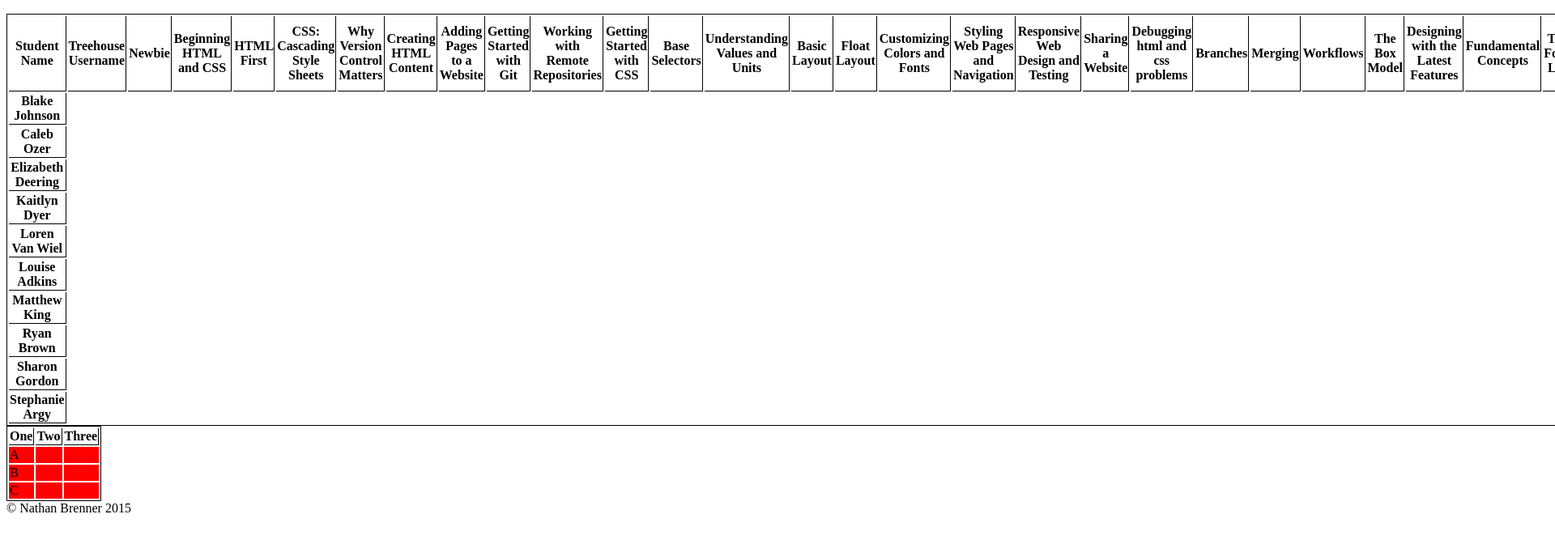
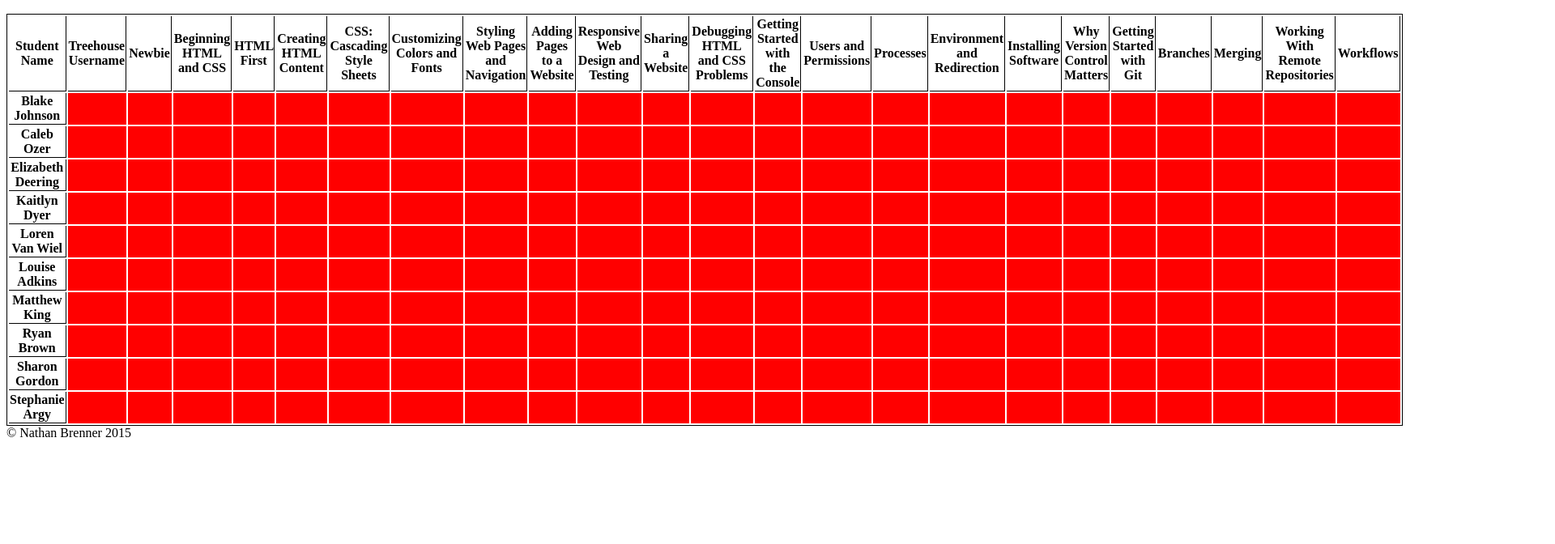
Before and after one commit to nathan-j-brenner/treehouseBadgeList, a plain HTML site: page index.html in a window 1280 px wide. Shown: the part 110-782 px from the top of the page at 81% size, 1920 px wide, since content can reach past the window. Drawn offline with Linux system fonts and the light colour scheme; no server answers.

Commit message:
reorganized script files from one file into separate with specific purposes.  Got the table working.

```diff
--- a/index.html
+++ b/index.html
@@ -15,36 +15,11 @@
 
 		</table>
 	</div>
-	<div>
-<table>
-<tr class="topRow">
-<th>One</td>
-<th class="column">Two</th>
-<th>Three</th>
-</tr>
-<tr>
-<td>A</td>
-<td></td>
-<td></td>
-</tr>
-<tr>
-<td>B</td>
-<td></td>
-<td></td>
-</tr>
-<tr>
-<td>C</td>
-<td></td>
-<td></td>
-</tr>
-</table>
-	</div>
 	<footer>&copy Nathan Brenner 2015</footer>
 </body>
 	<script type="text/javascript" src="scripts/lodash.js"></script>
 	<script type="text/javascript" src="scripts/jquery-2.1.3.js"></script>
 	<script type="text/javascript" src="scripts/studentInfo.js"></script>
-	<!--<script type="text/javascript" src="scripts/main.js"></script>-->
 	<script type="text/javascript" src="scripts/tableGenerator.js"></script>
-	<script type="text/javascript" src="scripts/ajax.js"></script>
+	<script type="text/javascript" src="scripts/multipleStudents.js"></script>
 </html>
--- a/scripts/ajax.js
+++ /dev/null
@@ -1,26 +0,0 @@
-console.log(students[0].name)
-var xhr = new XMLHttpRequest();
-xhr.onreadystatechange = function () {
-	if(xhr.readyState === 4) {
-		var student = JSON.parse(xhr.responseText);
-		// //list Blake's json data
-		// console.log(student);
-		// //display the number of badges blake has completed
-		// console.log(student.badges.length);
-		// // display one badge name
-		// console.log(student.badges[0].name);
-		// // display all of Blake's badges
-		for(var i = 0; i<student.badges.length; i++){
-			console.log(student.badges[i].name);
-			//store student.badges[i].name into students.
-			students[0].badgesCompleted.push(student.badges[i].name);
-		}
-		//display common elements of badges and students badges
-		var intersection = _.intersection(students[0].badgesCompleted, badges);
-		// console.log(intersection);
-		students[0].badgesIntersected.push(intersection);
-		console.log(students[0].badgesIntersected[0]);
-	}
-}
-xhr.open('GET', treehouseURL + students[0].treehouse + '.json');
-xhr.send();
--- /dev/null
+++ b/scripts/multipleStudents.js
@@ -0,0 +1,30 @@
+for(var i=0; i<students.length; i++){
+	console.log(students[i].name)
+	var xhr = new XMLHttpRequest();
+	xhr.onreadystatechange = function () {
+		if(xhr.readyState === 4) {
+			var student = JSON.parse(xhr.responseText);
+			// //list Blake's json data
+			console.log(student);
+			// //display the number of badges blake has completed
+			// console.log(student.badges.length);
+			// // display one badge name
+			// console.log(student.badges[0].name);
+			// // display all of Blake's badges
+
+
+			//for(var i = 0; i<student.badges.length; i++){
+			//	console.log(student.badges[i].name);
+				//store student.badges[i].name into students.
+			//	students[0].badgesCompleted.push(student.badges[i].name);
+			//}
+			//display common elements of badges and students badges
+			//var intersection = _.intersection(students[0].badgesCompleted, badges);
+			// console.log(intersection);
+			//students[0].badgesIntersected.push(intersection);
+			//console.log(students[0].badgesIntersected[0]);
+		}
+	}
+}
+xhr.open('GET', treehouseURL + students[i].treehouse + '.json');
+xhr.send();
--- a/scripts/studentInfo.js
+++ b/scripts/studentInfo.js
@@ -1,13 +1,11 @@
 //global variables
-var badges = ["Student Name", "Treehouse Username", "Newbie", "Beginning HTML and CSS", "HTML First", "CSS: Cascading Style Sheets", "Why Version Control Matters", "Creating HTML Content", "Adding Pages to a Website", "Getting Started with Git", "Working with Remote Repositories", "Getting Started with CSS", "Base Selectors", "Understanding Values and Units", "Basic Layout", "Float Layout", "Customizing Colors and Fonts", "Styling Web Pages and Navigation", "Responsive Web Design and Testing", "Sharing a Website", "Debugging html and css problems", "Branches", "Merging", "Workflows", "The Box Model", "Designing with the Latest Features", "Fundamental Concepts", "Text, Fonts, Lists", "Backgrounds and Borders", "CSS Gradients", "Chrome DevTools Basics", "Media Basics", "Introducing JavaScript", "Storing and Tracking information with Variables", "Working with Numbers", "Making Decisions with Conditional Statements", "Creating Reusable Code with Functions", "Simplify Repetitive Tasks with Loops", "Tracking Multiple Items with Arrays", "Tracking Data Using Ojects", "Introduction to jQuery", "Introduction to Front-End Frameworks", "Prototyping with Bootstrap"];
 var interstion;
 var treehouseURL = 'https://teamtreehouse.com/';
 var student;
-
-
 var classNames = ["console basics", "git basics"]
-//Web Foundations curriculum for Treehouse
-var badges = ["Student Name", "Treehouse Username", "Newbie", "Beginning HTML and CSS", "HTML First", "CSS: Cascading Style Sheets", "Why Version Control Matters", "Creating HTML Content", "Adding Pages to a Website", "Getting Started with Git", "Working with Remote Repositories", "Getting Started with CSS", "Base Selectors", "Understanding Values and Units", "Basic Layout", "Float Layout", "Customizing Colors and Fonts", "Styling Web Pages and Navigation", "Responsive Web Design and Testing", "Sharing a Website", "Debugging html and css problems", "Branches", "Merging", "Workflows", "The Box Model", "Designing with the Latest Features", "Fundamental Concepts", "Text, Fonts, Lists", "Backgrounds and Borders", "CSS Gradients", "Chrome DevTools Basics", "Media Basics", "Introducing JavaScript", "Storing and Tracking information with Variables", "Working with Numbers", "Making Decisions with Conditional Statements", "Creating Reusable Code with Functions", "Simplify Repetitive Tasks with Loops", "Tracking Multiple Items with Arrays", "Tracking Data Using Ojects", "Introduction to jQuery", "Introduction to Front-End Frameworks", "Prototyping with Bootstrap"];
+var badges = ["Student Name", "Treehouse Username", "Newbie", "Beginning HTML and CSS", "HTML First", "Creating HTML Content", "CSS: Cascading Style Sheets", "Customizing Colors and Fonts", "Styling Web Pages and Navigation", "Adding Pages to a Website", "Responsive Web Design and Testing", "Sharing a Website", "Debugging HTML and CSS Problems", "Getting Started with the Console", "Users and Permissions", "Processes", "Environment and Redirection", "Installing Software", "Why Version Control Matters", "Getting Started with Git", "Branches", "Merging", "Working With Remote Repositories", "Workflows"]
+//Web Foundations curriculum for Treehouse for the whole series
+// var badges = ["Student Name", "Treehouse Username", "Newbie", "Beginning HTML and CSS", "HTML First", "CSS: Cascading Style Sheets", "Why Version Control Matters", "Creating HTML Content", "Adding Pages to a Website", "Getting Started with Git", "Working with Remote Repositories", "Getting Started with CSS", "Base Selectors", "Understanding Values and Units", "Basic Layout", "Float Layout", "Customizing Colors and Fonts", "Styling Web Pages and Navigation", "Responsive Web Design and Testing", "Sharing a Website", "Debugging html and css problems", "Branches", "Merging", "Workflows", "The Box Model", "Designing with the Latest Features", "Fundamental Concepts", "Text, Fonts, Lists", "Backgrounds and Borders", "CSS Gradients", "Chrome DevTools Basics", "Media Basics", "Introducing JavaScript", "Storing and Tracking information with Variables", "Working with Numbers", "Making Decisions with Conditional Statements", "Creating Reusable Code with Functions", "Simplify Repetitive Tasks with Loops", "Tracking Multiple Items with Arrays", "Tracking Data Using Ojects", "Introduction to jQuery", "Introduction to Front-End Frameworks", "Prototyping with Bootstrap"];
 
 //Student information
 var students = [
--- a/scripts/tableGenerator.js
+++ b/scripts/tableGenerator.js
@@ -6,14 +6,17 @@ $(document).ready(function(){
 	}
 	//create list of students
 	for(var i = 0; i < students.length; i++){
-		$studentBox = $('<tr class="studentRow"><th class="studentName">' + students[i].name + '</tr>');
+		var $studentBox = $('<tr class="studentRow"><th class="studentName">' + students[i].name + '</th>');
+		for(var j = 0; j < badges.length - 1; j++){
+			$studentBox.append("<td>&nbsp;</td>");
+			$studentBox.append("</tr>");
+		}
 		$("#sample").append($studentBox);
-
 	}
 	//add boxes on one student's row
 	//for every student, append an empty td for each badge
-	for(var i = 0; i < badges.length; i++){
-		$('.studentRow').append("<td></td>");
-	}
+	// for(var i = 0; i < badges.length; i++){
+	// 	$('.studentRow').append("<td></td>");
+	// }
 
 });
```
Also changed, not shown: scripts/oneStudent.js (+0 -12 lines).
